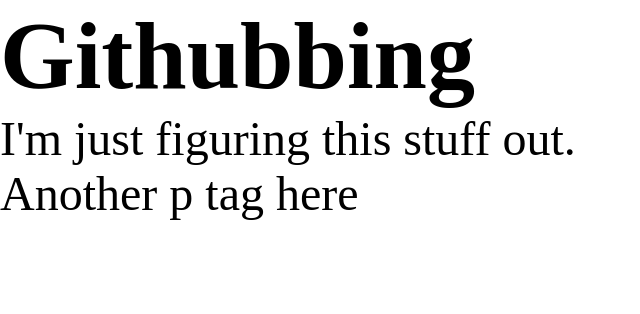
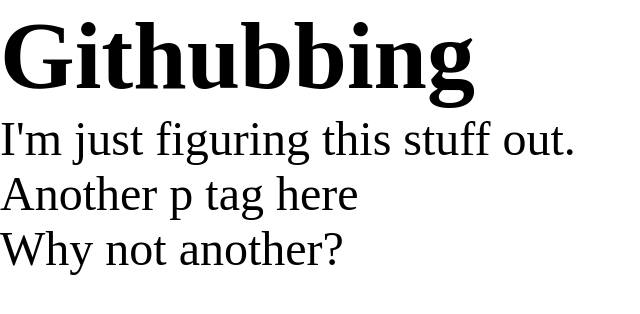
Before and after one commit to KennyStephens/Learning-Github, a plain HTML site: page index.html in a window 1280 px wide. Shown: the whole page, without its empty margins (0-640 px from the left). Drawn offline with Linux system fonts and the light colour scheme.

Commit message:
Something from somewhere

```diff
--- a/index.html
+++ b/index.html
@@ -8,5 +8,6 @@
   <h1>Githubbing</h1>
   <p>I'm just figuring this stuff out.</p>
   <p>Another p tag here</p>
+  <p>Why not another?</p>
 </body>
 </html>
```
